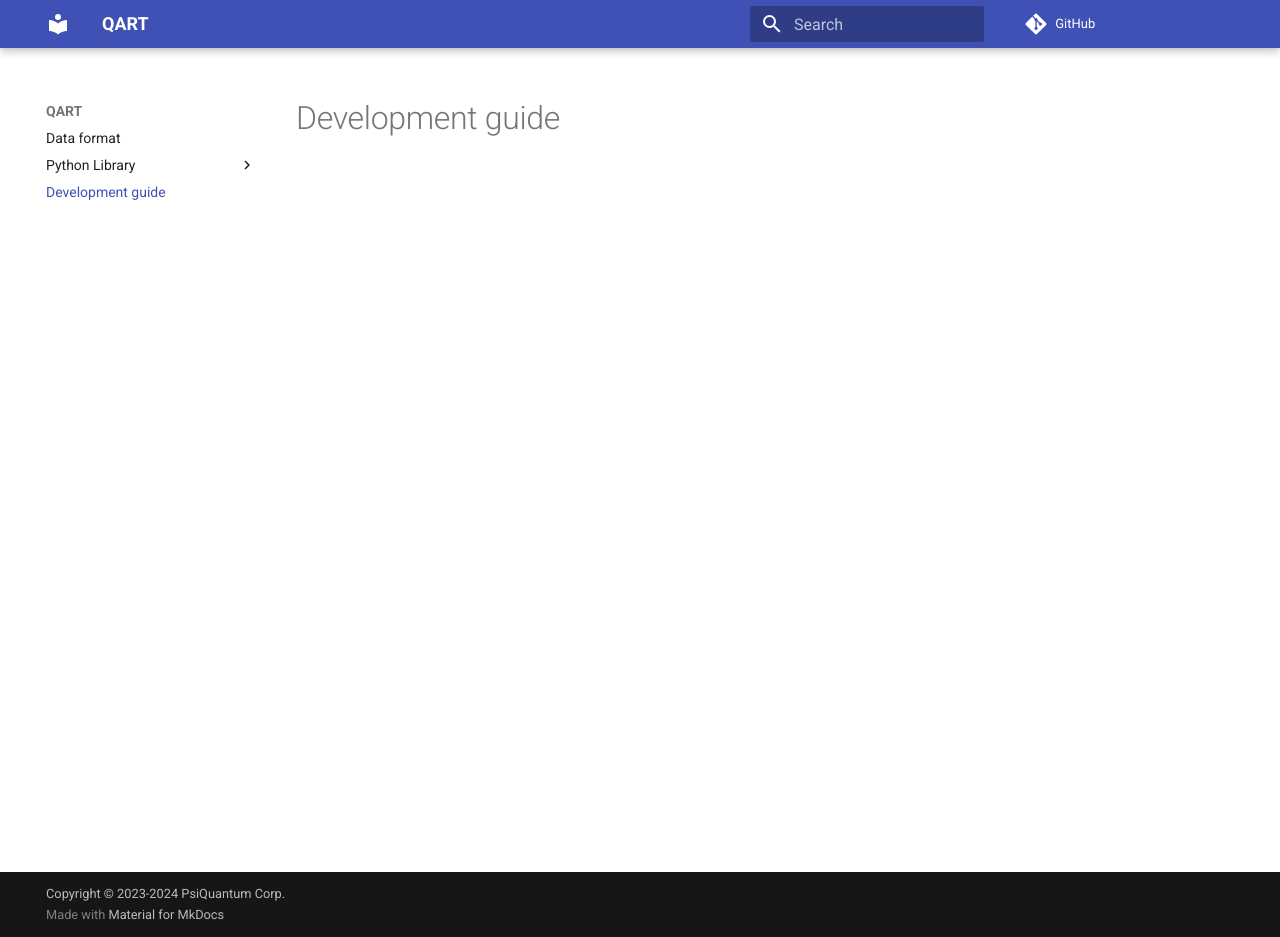
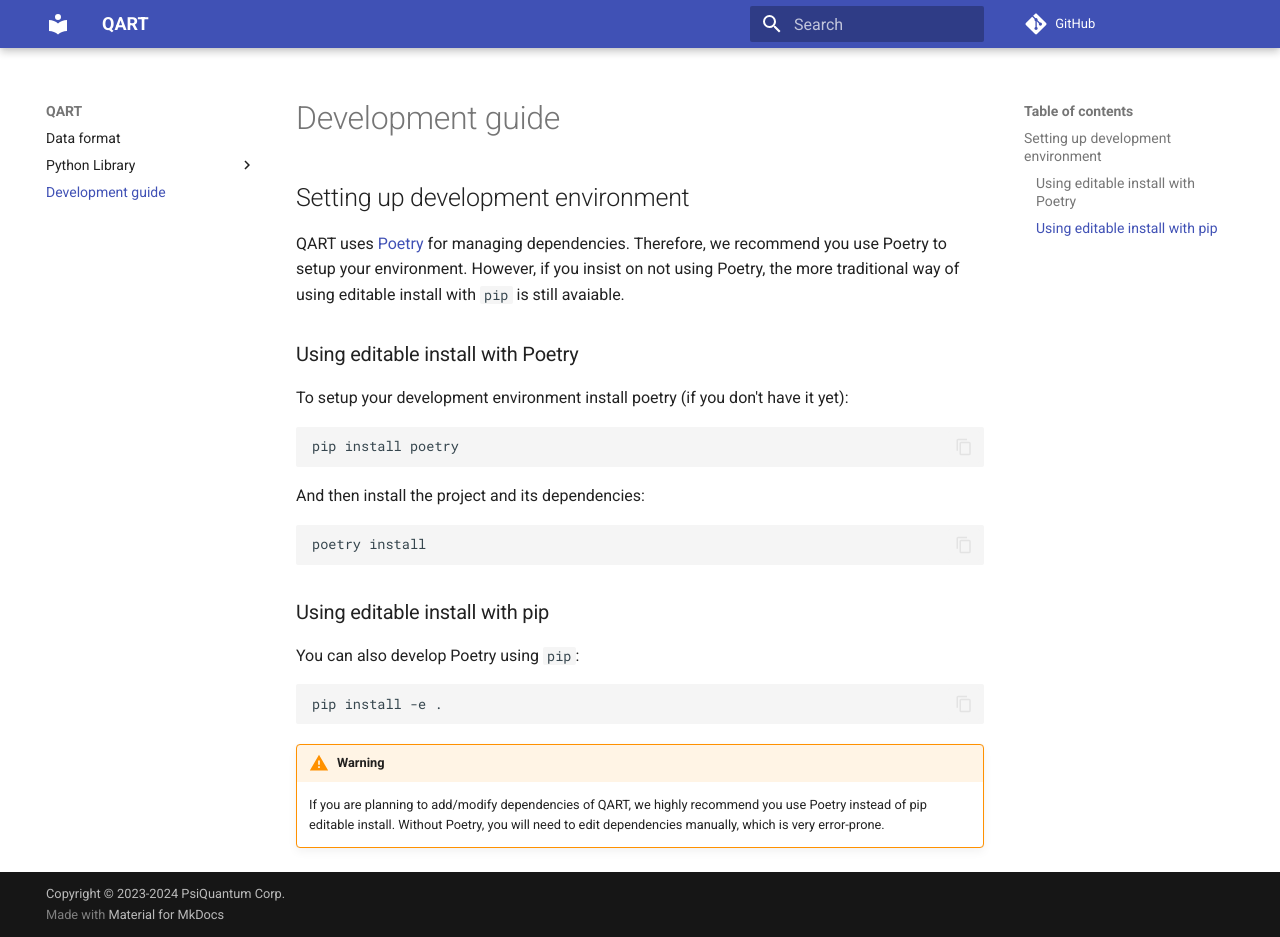
Before and after one commit to PsiQ/qref, an MkDocs documentation site: the page built from docs/development.md, in a window 1280 px wide and 937 px high. Built offline with MkDocs 1.6.1 and Material for MkDocs 9.7.7, drawn with Linux system fonts in a browser that asks for light colours; comment, search, counter and statistics services are not loaded.

Commit message:
Add basic development guide

````diff
--- a/docs/development.md
+++ b/docs/development.md
@@ -1 +1,37 @@
 # Development guide
+
+## Setting up development environment
+
+QART uses [Poetry](https://python-poetry.org/) for managing dependencies.
+Therefore, we recommend you use Poetry to setup your environment. However,
+if you insist on not using Poetry, the more traditional way of using
+editable install with `pip` is still avaiable.
+
+### Using editable install with Poetry
+
+To setup your development environment install poetry (if you don't have it yet):
+
+```bash
+pip install poetry
+```
+
+And then install the project and its dependencies:
+
+```bash
+poetry install
+```
+
+### Using editable install with pip
+
+You can also develop Poetry using `pip`:
+
+```bash
+pip install -e .
+```
+
+!!! Warning
+
+    If you are planning to add/modify dependencies of QART, we
+    highly recommend you use Poetry instead of pip editable install.
+    Without Poetry, you will need to edit dependencies manually,
+    which is very error-prone.
````
